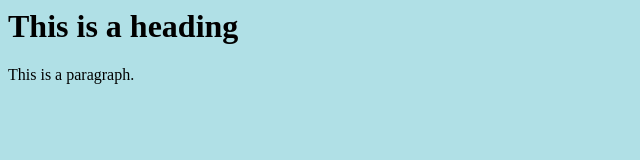
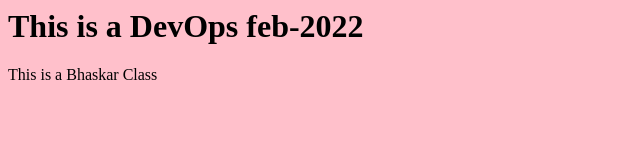
Before and after one commit to bhaskar2710/indexfile, a plain HTML site: page index.html in a window 1280 px wide. Shown: the whole page, without its empty margins (0-640 px from the left). Drawn offline with Linux system fonts and the light colour scheme.

Commit message:
First project

```diff
--- a/index.html
+++ b/index.html
@@ -1,6 +1,6 @@
-<body style="background-color:powderblue;">
+<body style="background-color:pink;">
 
-<h1>This is a heading</h1>
-<p>This is a paragraph.</p>
+<h1>This is a DevOps feb-2022</h1>
+<p>This is a Bhaskar Class</p>
 
 </body>
```
